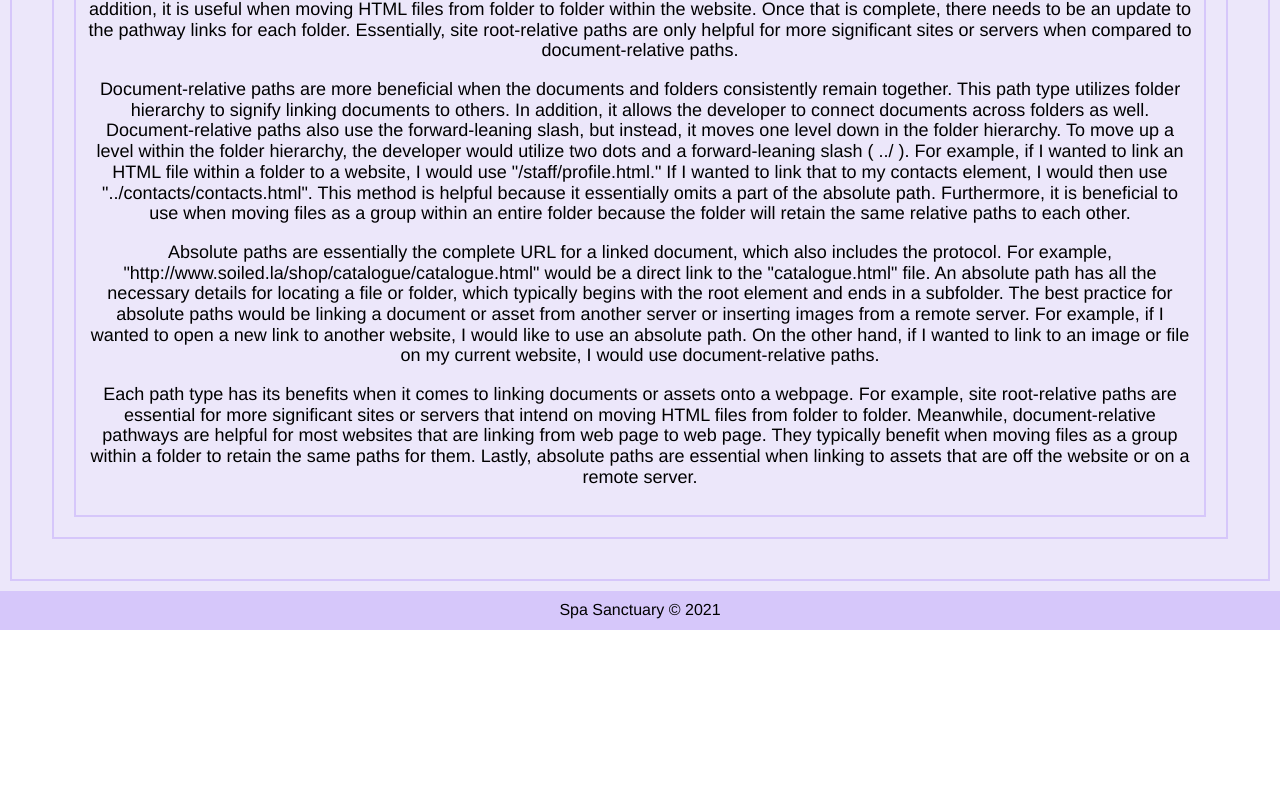
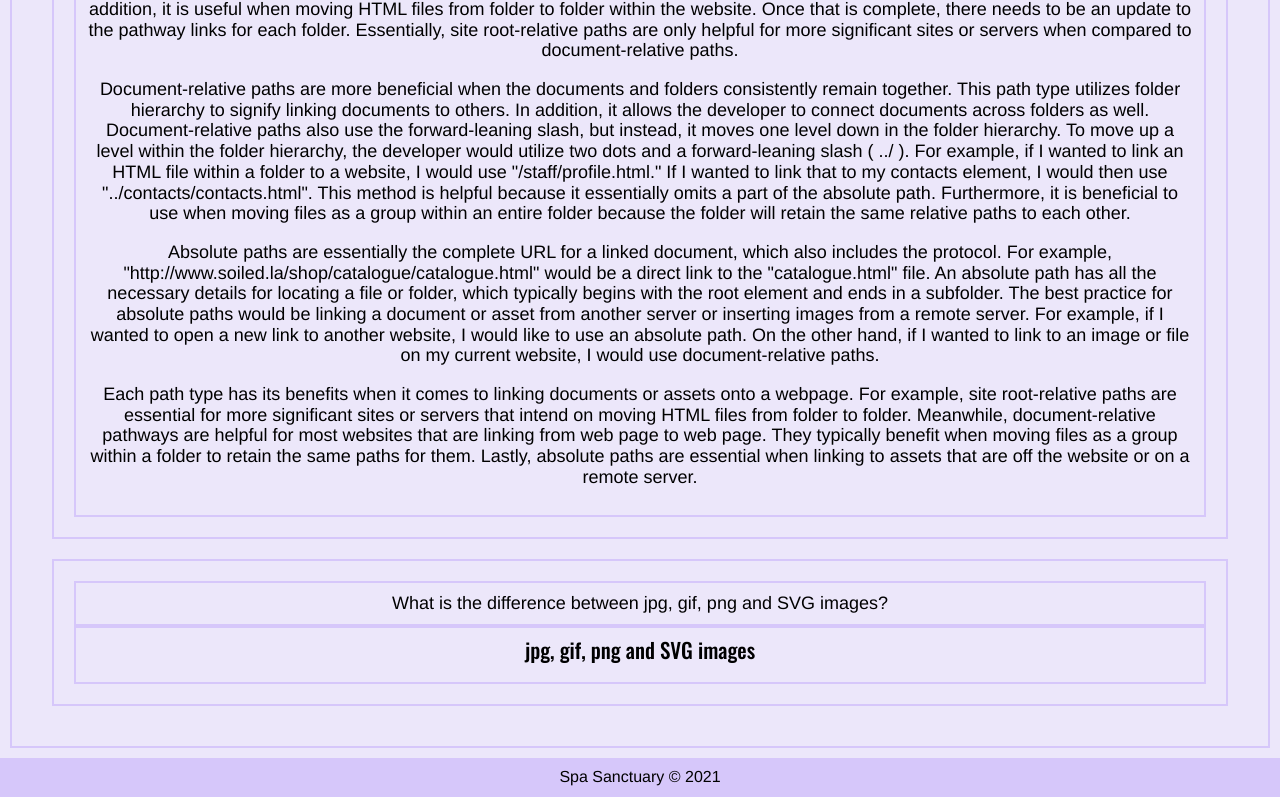
Before and after one commit to cpollock911/uclax-web1-summer21, a React (Create React App) app: page /homework in a window 1280 px wide. Shown: the part 3685-4482 px from the top of the page. Before the commit the page ends 4315 px from the top, so only its background shows below. Built offline with nearby package versions, Linux system fonts and the light colour scheme.

Commit message:
Added 6th Essay Question

```diff
--- a/src/React/Homework/Homework.jsx
+++ b/src/React/Homework/Homework.jsx
@@ -117,6 +117,13 @@ const Homework = () => {
                 Each path type has its benefits when it comes to linking documents or assets onto a webpage. For example, site root-relative paths are essential for more significant sites or servers that intend on moving HTML files from folder to folder.  Meanwhile, document-relative pathways are helpful for most websites that are linking from web page to web page.  They typically benefit when moving files as a group within a folder to retain the same paths for them.  Lastly, absolute paths are essential when linking to assets that are off the website or on a remote server.
                 </p>
             </Essay>
+            <Essay
+                number={ 6 }
+                question='What is the difference between jpg, gif, png and SVG images?'
+            >
+                <h3>jpg, gif, png and SVG images</h3>
+
+            </Essay>
         </div>
     );
 }
```
